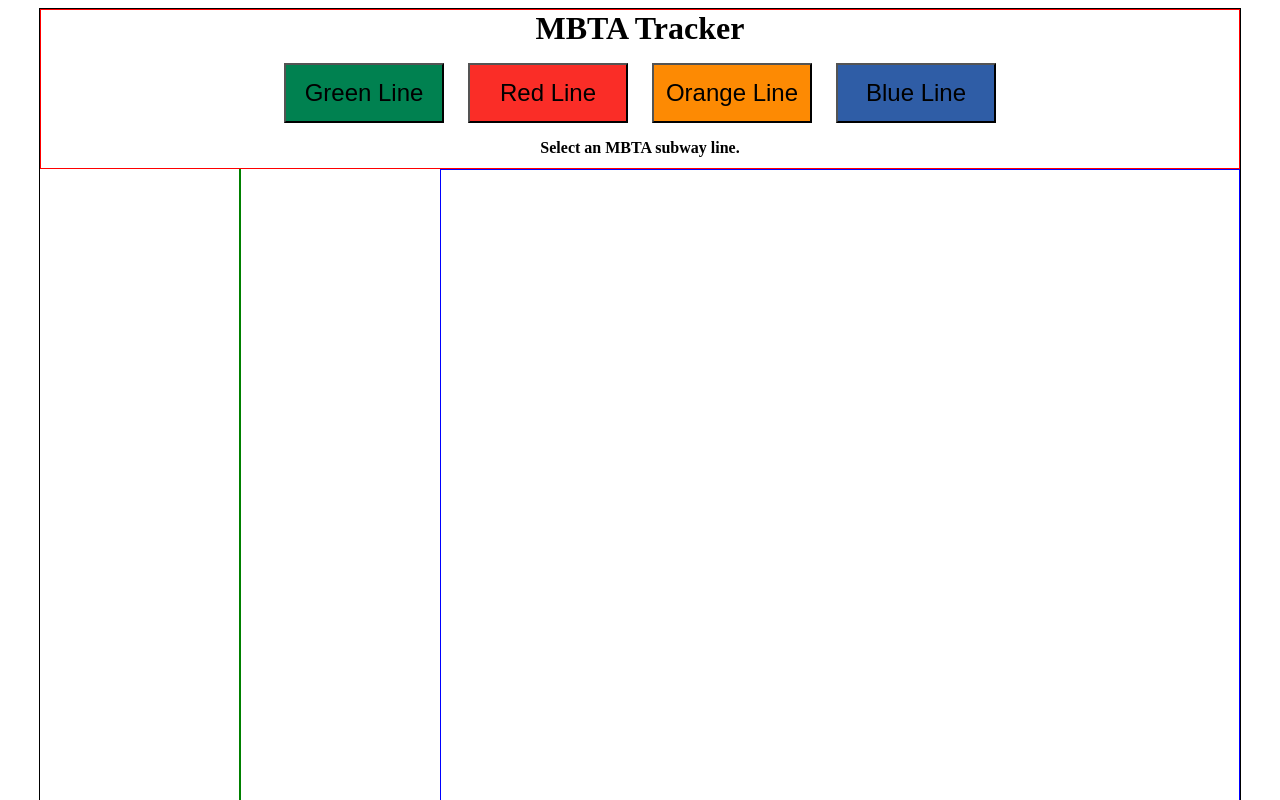
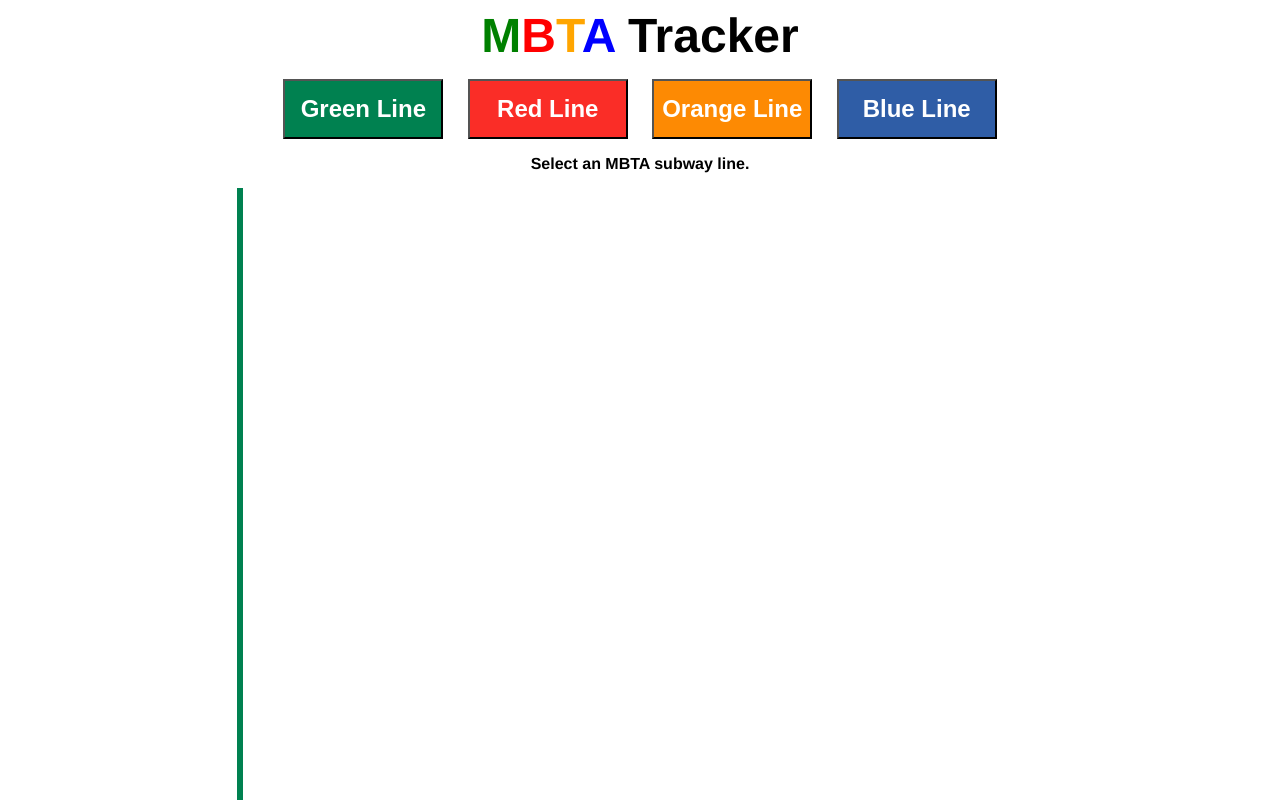
Before and after one commit to kevinleet/mbta-tracker, a plain HTML site: page index.html in a window 1280 px wide. Both pictures are taken after a click on the button "Green Line". Shown: the top 800 px of the page. Drawn offline with nearby package versions, Linux system fonts and the light colour scheme; no server answers.

Commit message:
refactored functions to reduce repetition.

```diff
--- a/index.html
+++ b/index.html
@@ -13,13 +13,13 @@
 <body>
     <div class="grid-container">
         <header class="top-container">
-            <h1 class="center">MBTA Tracker</h1>
+            <h1 class="center"><span style="color: green">M</span><span style="color: red">B</span><span style="color: orange">T</span><span style="color: blue">A</span><span> Tracker</h1>
             <div class="nav-bar center">
                 <ul id="nav-list">
-                    <li><button class="green" id="green-btn" value="green">Green Line</button></li>
-                    <li><button class="red" value="red">Red Line</button></li>
-                    <li><button class="orange" value="orange">Orange Line</button></li>
-                    <li><button class="blue" value="blue">Blue Line</button></li>
+                    <li><button class="green" id="green-btn" value="green" hex="#008150">Green Line</button></li>
+                    <li><button class="red" id="red-btn" value="red" hex="#fa2d27">Red Line</button></li>
+                    <li><button class="orange" id="orange-btn" value="orange" hex="#fd8a03">Orange Line</button></li>
+                    <li><button class="blue" id="blue-btn" value="blue" hex="#2f5da6">Blue Line</button></li>
                 </ul>
                 <h4 class="center">Select an MBTA subway line.</h4>
             </div>
--- a/script.js
+++ b/script.js
@@ -1,13 +1,37 @@
-// Retrieve API key
 let apiKey = 'b2aaa7561cc145a5b412d187b054ba79'
 
 let $navList = $('#nav-list')
 let $greenBtn = $('#green-btn')
+let $redBtn = $('#red-btn')
+let $orangeBtn = $('#orange-btn')
+let $blueBtn = $('#blue-btn')
+
 let $trainList = $('#train-list')
+let $leftContainer = $('.left-container')
 let $rightContainer = $('.right-container')
 
-$greenBtn.on('click', async function() {
-    let response = await axios.get(`https://api-v3.mbta.com/vehicles?api_key=b2aaa7561cc145a5b412d187b054ba79&filter[route]='Green-B,Green-C,Green-D,Green-E'`)
+$navList.on('click', 'button', async function() {
+    $trainList.empty()
+    let hex = $(this).attr("hex")
+    console.log(hex)
+    $leftContainer.css("border", `3px solid ${hex}`)
+    let value = $(this).prop("value")
+    let routeFilter = ''
+    switch (value) {
+        case 'green':
+            routeFilter = 'Green-B,Green-C,Green-D,Green-E'
+            break
+        case 'red':
+            routeFilter = 'Red'
+            break
+        case 'orange':
+            routeFilter = 'Orange'
+            break
+        case 'blue':
+            routeFilter = 'Blue'
+            break
+    }
+    let response = await axios.get(`https://api-v3.mbta.com/vehicles?api_key=${apiKey}&filter[route]=${routeFilter}`)
     let data = response.data.data
     for (const train of data) {
         let id = train.id
@@ -32,15 +56,15 @@
         let stop = await getStop(train.relationships.stop.data.id)
         $trainList.append(`
         <li>
-            <button class="train-btn green" id="${id}" lat="${lat}" lon="${lon}">
-                ${id}</br>${route}</br>${lat}, ${lon}</br>${status}</br>${stop}
+            <button class="train-btn ${value}" id="${id}" lat="${lat}" lon="${lon}">
+                ${id}</br>${route}</br>${status}</br>${stop}
             </button>
         </li>
         `)
     }
 })
 
-$trainList.on('click', 'button', async function() {
+$trainList.on('click', 'button', function() {
     let id = $(this).prop("id")
     let lat = $(this).attr("lat")
     let lon = $(this).attr("lon")
--- a/style.css
+++ b/style.css
@@ -5,15 +5,21 @@
     max-width: 1200px;
     display: grid;
     grid-template-columns: 1fr 1fr 1fr;
-    grid-template-rows: 160px 1fr;
-    border: 1px solid black;
+    grid-template-rows: 180px 1fr;
+    font-family: 'Helvetica';
+    /* border: 1px solid black; */
  }
 
  .top-container {
     align-self: stretch;
     grid-column-start: 1;
     grid-column-end: 4;
-    border: 1px solid red;
+    /* border: 1px solid red; */
+ }
+
+ .top-container h1 {
+    font-size: 48px;
+    font-weight: bold;
  }
 
  .nav-bar ul {
@@ -32,6 +38,8 @@
     margin-left: 10px;
     margin-right: 10px;
     font-size: 24px;
+    color: white;
+    font-weight: bold;
 }
 
  .left-container {
@@ -40,7 +48,7 @@
     grid-column-end: 2;
     margin: 0 auto;
     overflow: auto;
-    border: 1px solid green;
+    /* border: 3px solid green; */
 }
 
 .left-container ul {
@@ -53,17 +61,20 @@
 }
 
 .train-btn {
+    margin-left: 20px;
+    margin-right: 20px;
     width: 250px;
     height: 100px;
+    color: white;
+    font-size: 16px;
 }
 
  .right-container {
     align-self: stretch;
     grid-column-start: 2;
     grid-column-end: 4;
-    border: 1px solid blue;
+    /* border: 1px solid blue; */
  }
-
 
 .right-container img {
     display: block;
```
